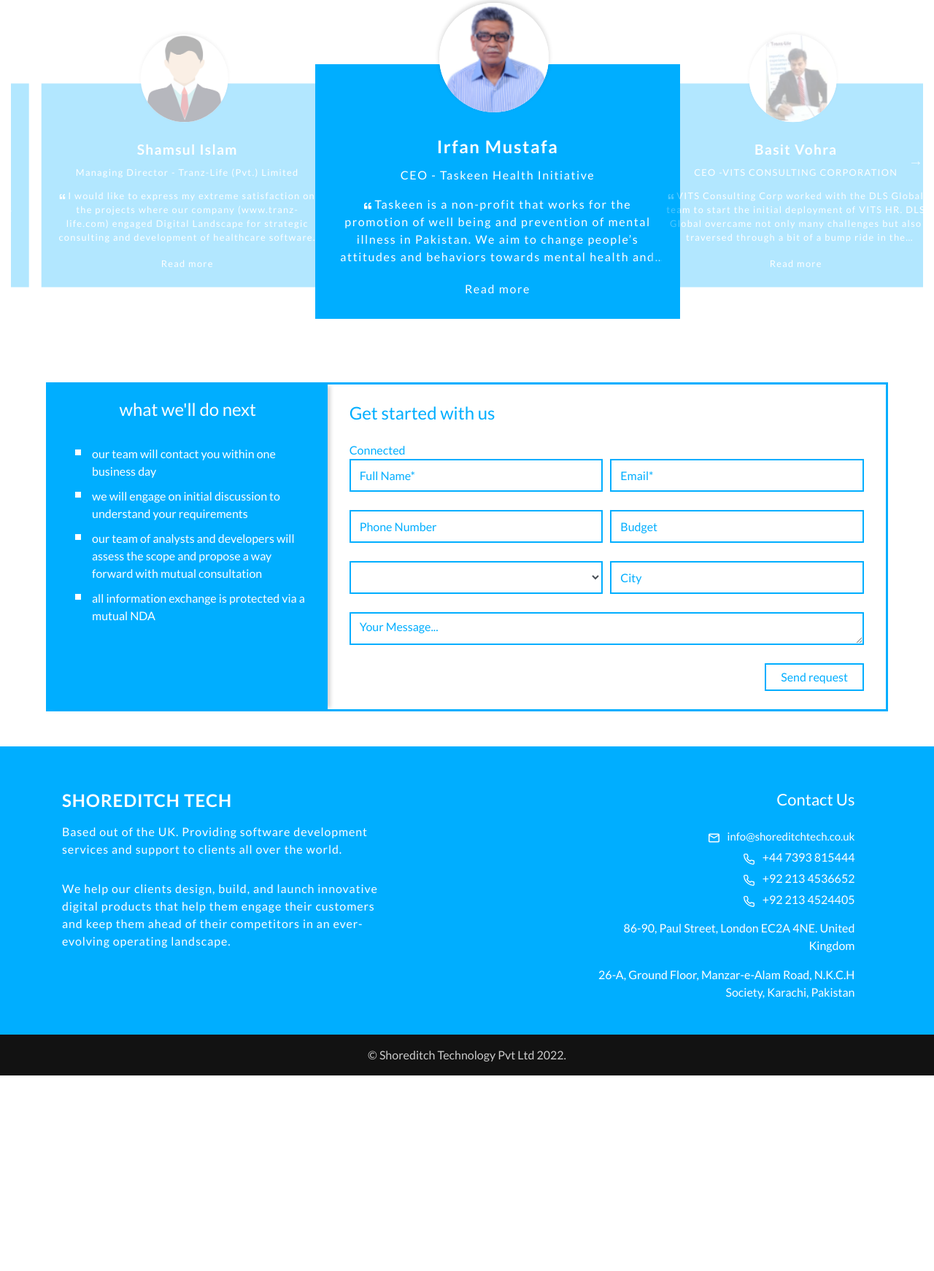
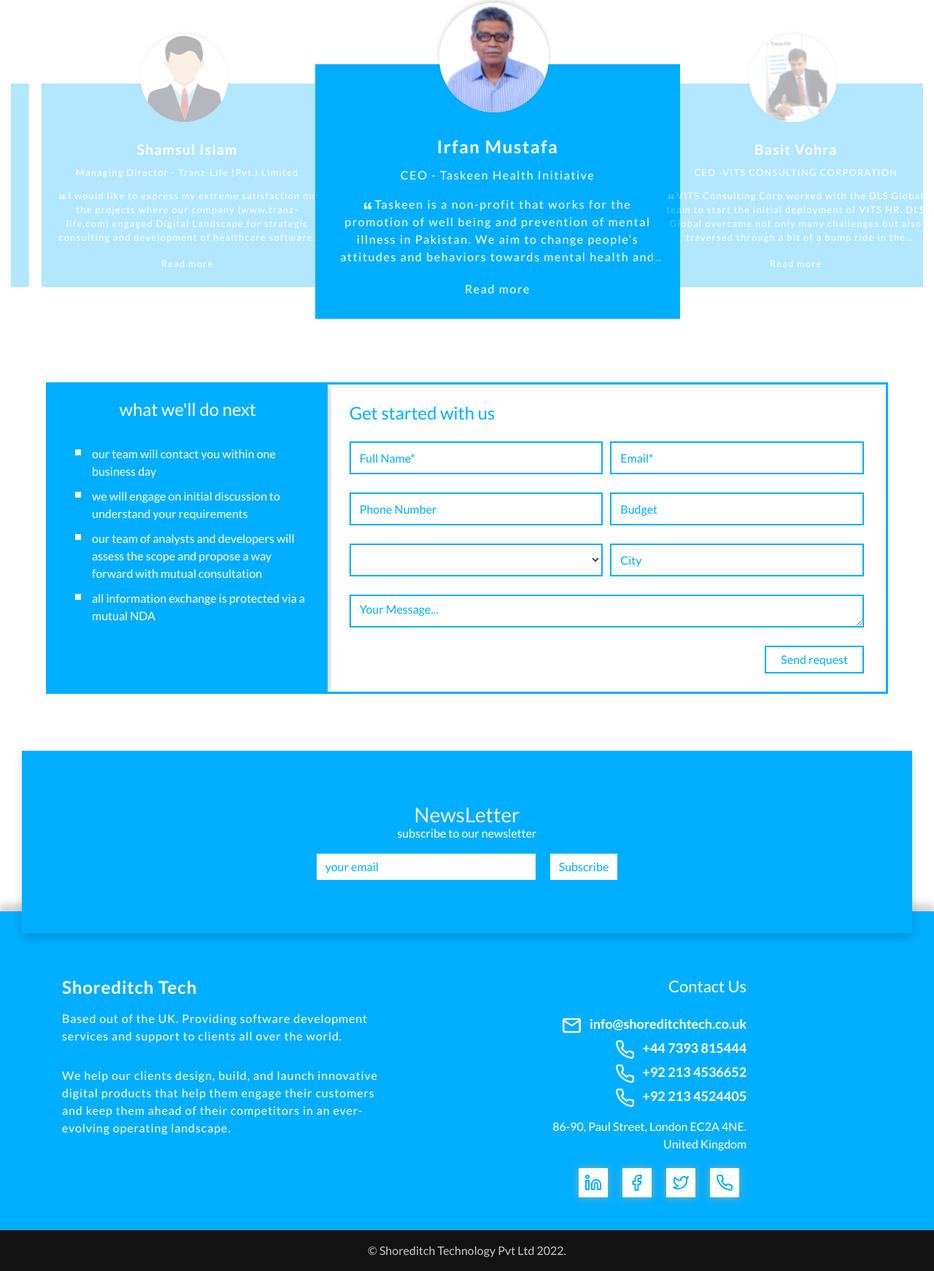
Before and after one commit to AliAbbas993/academicwebUI, a PHP site: page / in a window 1280 px wide. Shown: the part 3723-5465 px from the top of the page at 73% size. Before the commit the page ends 5197 px from the top, so only its background shows below. Run offline with PHP 8.4, Linux system fonts and the light colour scheme; lists and menus that the app fills with data are empty; some web fonts are replaced.

Commit message:
responsive changes added

```diff
--- a/src/includes/contact-form.php
+++ b/src/includes/contact-form.php
@@ -1,5 +1,5 @@
 <?php
-    include_once './db-connection.php';
+    // include_once './db-connection.php';
 
     function validate_phone_number($phone)
     {
--- a/src/includes/db-connection.php
+++ b/src/includes/db-connection.php
@@ -8,3 +8,6 @@
     if(mysqli_connect_error()){
         echo "Failed to connect to MySQL";
     }
+    else {
+        echo "Connected";
+    }
--- a/src/includes/footer.php
+++ b/src/includes/footer.php
@@ -1,10 +1,11 @@
 <footer>
+    <?php include 'src/includes/newsletter-form.php'; ?>
     <div class="main-footer">
         <div class="container">
             <div class="col-md-12 d-flex flex-wrap justify-content-between px-0">
                 <div class="col-md-6 col-12 px-0">
                     <div class="foot-description-block">
-                        <h3 class="mb-3">SHOREDITCH TECH</h3>
+                        <h3 class="mb-3">Shoreditch Tech</h3>
                         <p class="pr-md-5">Based out of the UK. Providing software development services and support to clients all over the world.</p>
                         <p class="pr-md-5">We help our clients design, build, and launch innovative digital products that help them engage their customers and keep them ahead of their competitors in an ever-evolving operating landscape.</p>
                     </div>
@@ -41,7 +42,23 @@
                             </li>
                         </ul>
                         <p class="address">86-90, Paul Street, London EC2A 4NE. United Kingdom</p>
-                        <p class="address">26-A, Ground Floor, Manzar-e-Alam Road, N.K.C.H Society, Karachi, Pakistan</p>
+                        <!-- <p class="address">26-A, Ground Floor, Manzar-e-Alam Road, N.K.C.H Society, Karachi, Pakistan</p> -->
+                        <div class="footer-social-icons">
+                            <ul class="list-unstyled m-0 d-flex flex-wrap justify-end">
+                                <li>
+                                    <span><img src="assets/media/footer/linkedin.svg" alt="icon"></span>
+                                </li>
+                                <li>
+                                    <span><img src="assets/media/footer/facebook.svg" alt="icon"></span>
+                                </li>
+                                <li>
+                                    <span><img src="assets/media/footer/twitter.svg" alt="icon"></span>
+                                </li>
+                                <li>
+                                    <span><img src="assets/media/footer/phone.svg" alt="icon"></span>
+                                </li>
+                            </ul>
+                        </div>
                     </div>
                 </div>
             </div>
--- a/src/includes/header.php
+++ b/src/includes/header.php
@@ -36,19 +36,19 @@
                                             <a class="nav-link" href="index.php">Home <span class="sr-only">(current)</span></a>
                                         </li>
                                         <li class="nav-item">
-                                            <a class="nav-link" href="https://dls-global.com/" target="_blank">Company</a>
+                                            <a class="nav-link" href="construction.php" target="_blank">Company</a>
                                         </li>
                                         <li class="nav-item">
-                                            <a class="nav-link" href="#services">Services</a>
+                                            <a class="nav-link" href="index.php#services">Services</a>
                                         </li>
                                         <li class="nav-item">
-                                            <a class="nav-link" href="#products">Work</a>
+                                            <a class="nav-link" href="index.php#products">Work</a>
                                         </li>
                                         <li class="nav-item">
-                                            <a class="nav-link" href="https://www.dls-global.com/career" target="_blank">Careers</a>
+                                            <a class="nav-link" href="construction.php" target="_blank">Careers</a>
                                         </li>
                                         <li class="nav-item">
-                                            <a class="nav-link" href="#contact-us">Contact Us</a>
+                                            <a class="nav-link" href="index.php#contact-us">Contact Us</a>
                                         </li>
                                     </ul>
                                 </div>
--- /dev/null
+++ b/src/includes/newsletter-form.php
@@ -0,0 +1,18 @@
+<div class="newsletter-form-block">
+    <div class="newsletter-content">
+        <h3>NewsLetter</h3>
+        <p>subscribe to our newsletter</p>
+    </div>
+    <div class="newsletter-form">
+        <form action="">
+            <div class="form-row">
+                <div class="form-group">
+                    <input type="text" class="form-control" placeholder="your email">
+                </div>
+                <div class="form-group">
+                    <button class="btn btn-primary">Subscribe</button>
+                </div>
+            </div>
+        </form>
+    </div>
+</div>
--- a/src/js/index.js
+++ b/src/js/index.js
@@ -17,13 +17,19 @@ $(document).ready(function(){
               }
             },
             {
+              breakpoint: 991,
+              settings: {
+                slidesToShow: 3,
+              }
+            },
+            {
                 breakpoint: 767,
                 settings: {
-                  slidesToShow: 3,
+                  slidesToShow: 2,
                 }
             },
             {
-              breakpoint: 350,
+              breakpoint: 450,
               settings: {
                 slidesToShow: 1,
               }
@@ -49,13 +55,19 @@ $(document).ready(function(){
               }
             },
             {
+              breakpoint: 991,
+              settings: {
+                slidesToShow: 3,
+              }
+            },
+            {
                 breakpoint: 767,
                 settings: {
-                  slidesToShow: 3,
+                  slidesToShow: 2,
                 }
             },
             {
-              breakpoint: 350,
+              breakpoint: 450,
               settings: {
                 slidesToShow: 1,
               }
@@ -97,6 +109,7 @@ $(document).ready(function(){
       infinite: true,
       slidesToScroll: 1,
       dots: false,
+      arrow: false,
       button: false,
       centerMode: true,
       centerPadding: '0px',
--- a/src/style/index.css
+++ b/src/style/index.css
@@ -94,16 +126,72 @@
 /* Header Style End */
 
 /* Footer Style Start */
+footer{
+    position: relative;
+    padding-top: 250px;
+}
+.newsletter-form-block{
+    position: absolute;
+    min-height: 250px;
+    background: #00AEFF;
+    left: 30px;
+    right: 30px;
+    top: 30px;
+    text-align: center;
+    z-index: 99999999;
+    box-shadow: 0px 6px 12px #00000029;
+    padding: 30px;
+    display: inline-flex;
+    justify-content: center;
+    align-items: center;
+    flex-direction: column;
+}
+.newsletter-form-block .newsletter-content h3{
+    line-height: 1;
+    color: #eeeeee;
+    font-size: 28px;
+    margin: 0;
+}
+.newsletter-form-block .newsletter-content p{
+    font-size: 16px;
+    color: #ffffff;
+}
+.newsletter-form-block .newsletter-form form .form-group{
+    margin: 0 5px;
+}
+.newsletter-form-block .newsletter-form form input{
+    border: none;
+    border-radius: 0px;
+    background-color: #ffffff;
+    color: #00AEFF;
+    font-size: 16px;
+    height: 36px;
+    margin-right: 10px;
+    width: 300px;
+}
+.newsletter-form-block .newsletter-form form input::placeholder{
+    color: #00AEFF;
+}
+.newsletter-form-block .newsletter-form form button{
+    background-color: #ffffff;
+    color: #00AEFF;
+    height: 36px;
+    border: none;
+    border-radius: 0px;
+    font-size: 16px;
+    text-transform: capitalize;
+}
 footer .main-footer{
-    padding: 60px 0 30px;
+    padding: 90px 0 30px;
     background: var(--primary-blue);
+    box-shadow: 0px -10px 10px #d5d3d3;
 }
 footer .main-footer .foot-description-block{
     padding-right: 50px;
     letter-spacing: 0.9px;
 }
 footer .main-footer .foot-description-block h3{
-    text-transform: uppercase;
+    text-transform: capitalize;
     font-weight: 700;
     font-size: 24px;
     color: #ffffff;
@@ -140,11 +228,17 @@ footer .main-footer .foot-links-block ul{
 }
 footer .main-footer .foot-links-block ul li{
     margin: 5px 0;
+    font-size: 18px;
+    font-weight: 600;
+}
+footer .main-footer .foot-links-block ul li svg{
+    width: 25px;
+    height: 25px;
 }
 footer .main-footer .foot-links-block ul li a{
     color: #ffffff;
-    font-size: 15px;
-    font-weight: 400;
+    font-size: 18px;
+    font-weight: 600;
     text-decoration: none;
 }
 footer .main-footer .foot-links-block p {
@@ -194,6 +288,22 @@ footer .main-footer .foot-links-block .follow-links li a span:hover{
 }
 footer .main-footer .foot-links-block .follow-links li a span:hover i{
     color: var(--primary-blue);
+}
+footer .main-footer .footer-social-icons ul{
+    justify-content: flex-end;
+}
+footer .main-footer .footer-social-icons ul li{
+    margin: 5px 10px;
+}
+footer .main-footer .footer-social-icons ul li span{
+    background-color: #ffffff;
+    box-shadow: 0 0 10px #89b3aa;
+    width: 40px;
+    height: 40px;
+    display: flex;
+    flex-wrap: wrap;
+    align-items: center;
+    justify-content: center;
 }
 /* Footer Style End */
 
@@ -610,6 +720,9 @@ footer .main-footer .foot-links-block .follow-links li a span:hover i{
 }
 
 /* Clients Testimonials Section */
+.clients-testo-sec .content-block .clients-testo-slider .slick-slider .slick-arrow{
+    display: none!important;
+}
 .clients-testo-sec .content-block .clients-testo-slider ul li.slick-slide{
     transform: scale(0.8);
     transition: 0.5S all ease-in-out;
```
Also changed, not shown: other parts of src/style/index.css (+32 -0 lines), construction.php (added, +40 -0 lines), src/style/responsive.css (+47 -0 lines), assets/media/footer/facebook.svg (added), assets/media/footer/linkedin.svg (added), assets/media/footer/phone.svg (added), assets/media/footer/twitter.svg (added).
